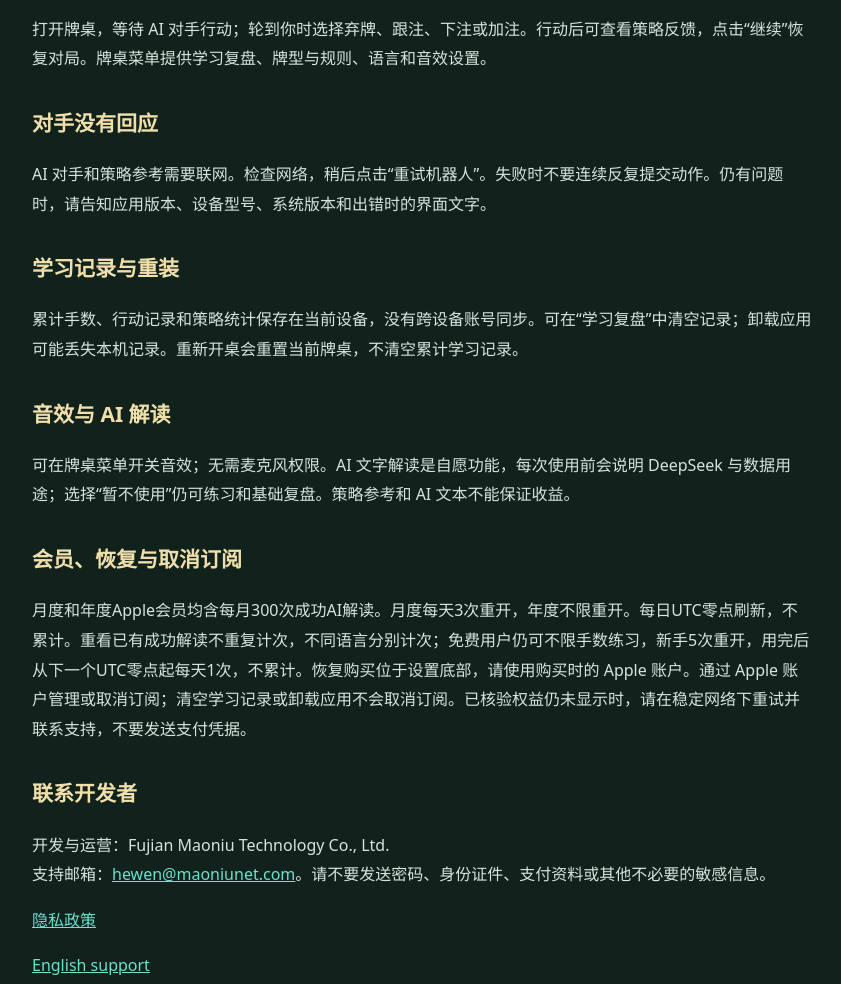
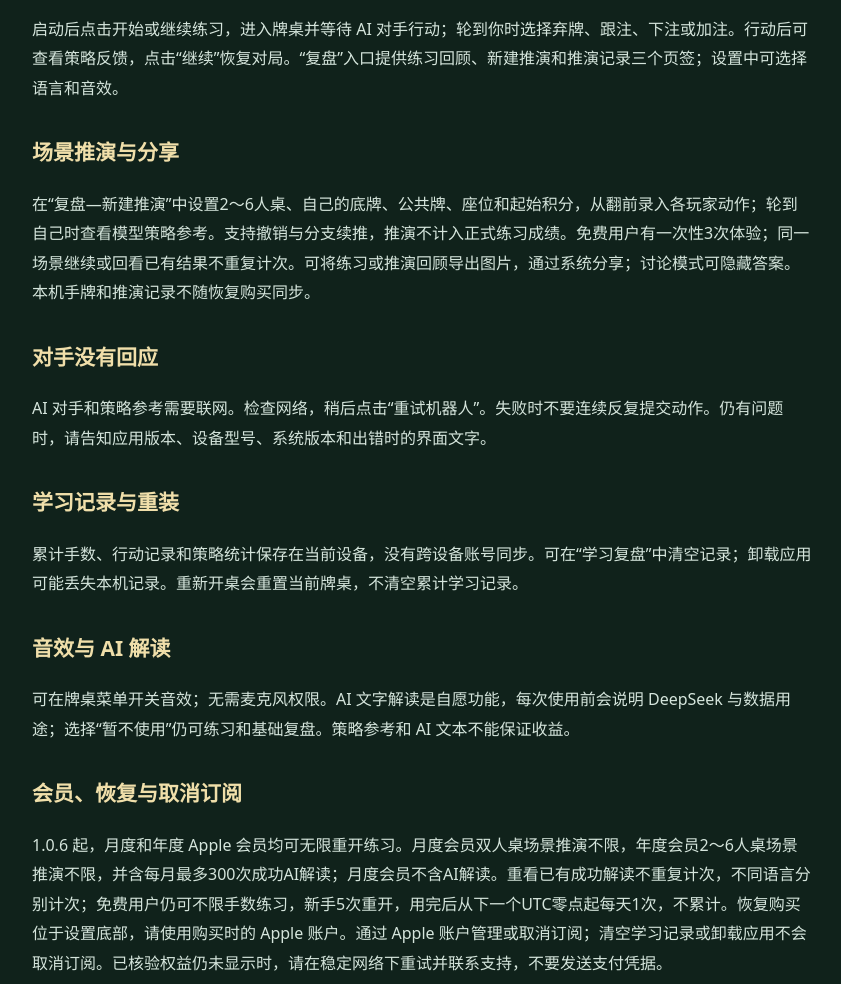
Before and after one commit to heweng001/aipoker-policies, a plain HTML site: page support.html in a window 1280 px wide. Shown: the part 265-1249 px from the top of the page, without its empty margins (218-1059 px from the left). Drawn offline with Linux system fonts and the light colour scheme.

Commit message:
Update scenario support, subscription benefits and privacy for 1.0.6

```diff
--- a/support.html
+++ b/support.html
@@ -1,9 +1,9 @@
 <!doctype html>
 <html lang="zh-CN"><head><meta charset="utf-8"><meta name="viewport" content="width=device-width,initial-scale=1"><title>技术支持 · 德扑 GTO 陪练</title><style>html{color-scheme:dark}body{margin:0;background:#10221b;color:#d5e5dc;font:16px/1.85 system-ui,sans-serif}main{max-width:780px;margin:auto;padding:32px 22px 64px}h1,h2{color:#f0dfaa}h2{font-size:21px;margin-top:30px}a{color:#6ce1ce}</style></head><body><main>
 <h1>德扑 GTO 陪练 · 技术支持</h1><p>与 AI 对手练习德州扑克，查看行动后的策略参考和本机学习复盘。无需注册，筹码没有现金价值；不提供真人对战、充值、提现或现金奖励。</p>
-<h2>如何开始</h2><p>打开牌桌，等待 AI 对手行动；轮到你时选择弃牌、跟注、下注或加注。行动后可查看策略反馈，点击“继续”恢复对局。牌桌菜单提供学习复盘、牌型与规则、语言和音效设置。</p>
-<h2>对手没有回应</h2><p>AI 对手和策略参考需要联网。检查网络，稍后点击“重试机器人”。失败时不要连续反复提交动作。仍有问题时，请告知应用版本、设备型号、系统版本和出错时的界面文字。</p>
+<h2>如何开始</h2><p>启动后点击开始或继续练习，进入牌桌并等待 AI 对手行动；轮到你时选择弃牌、跟注、下注或加注。行动后可查看策略反馈，点击“继续”恢复对局。“复盘”入口提供练习回顾、新建推演和推演记录三个页签；设置中可选择语言和音效。</p>
+<h2>场景推演与分享</h2><p>在“复盘—新建推演”中设置2～6人桌、自己的底牌、公共牌、座位和起始积分，从翻前录入各玩家动作；轮到自己时查看模型策略参考。支持撤销与分支续推，推演不计入正式练习成绩。免费用户有一次性3次体验；同一场景继续或回看已有结果不重复计次。可将练习或推演回顾导出图片，通过系统分享；讨论模式可隐藏答案。本机手牌和推演记录不随恢复购买同步。</p><h2>对手没有回应</h2><p>AI 对手和策略参考需要联网。检查网络，稍后点击“重试机器人”。失败时不要连续反复提交动作。仍有问题时，请告知应用版本、设备型号、系统版本和出错时的界面文字。</p>
 <h2>学习记录与重装</h2><p>累计手数、行动记录和策略统计保存在当前设备，没有跨设备账号同步。可在“学习复盘”中清空记录；卸载应用可能丢失本机记录。重新开桌会重置当前牌桌，不清空累计学习记录。</p>
 <h2>音效与 AI 解读</h2><p>可在牌桌菜单开关音效；无需麦克风权限。AI 文字解读是自愿功能，每次使用前会说明 DeepSeek 与数据用途；选择“暂不使用”仍可练习和基础复盘。策略参考和 AI 文本不能保证收益。</p>
-<h2>会员、恢复与取消订阅</h2><p>月度和年度Apple会员均含每月300次成功AI解读。月度每天3次重开，年度不限重开。每日UTC零点刷新，不累计。重看已有成功解读不重复计次，不同语言分别计次；免费用户仍可不限手数练习，新手5次重开，用完后从下一个UTC零点起每天1次，不累计。恢复购买位于设置底部，请使用购买时的 Apple 账户。通过 Apple 账户管理或取消订阅；清空学习记录或卸载应用不会取消订阅。已核验权益仍未显示时，请在稳定网络下重试并联系支持，不要发送支付凭据。</p><h2>联系开发者</h2><p>开发与运营：Fujian Maoniu Technology Co., Ltd.<br>支持邮箱：<a href="mailto:hewen@maoniunet.com">hewen@maoniunet.com</a>。请不要发送密码、身份证件、支付资料或其他不必要的敏感信息。</p><p><a href="privacy.html">隐私政策</a></p>
+<h2>会员、恢复与取消订阅</h2><p>1.0.6 起，月度和年度 Apple 会员均可无限重开练习。月度会员双人桌场景推演不限，年度会员2～6人桌场景推演不限，并含每月最多300次成功AI解读；月度会员不含AI解读。重看已有成功解读不重复计次，不同语言分别计次；免费用户仍可不限手数练习，新手5次重开，用完后从下一个UTC零点起每天1次，不累计。恢复购买位于设置底部，请使用购买时的 Apple 账户。通过 Apple 账户管理或取消订阅；清空学习记录或卸载应用不会取消订阅。已核验权益仍未显示时，请在稳定网络下重试并联系支持，不要发送支付凭据。</p><h2>联系开发者</h2><p>开发与运营：Fujian Maoniu Technology Co., Ltd.<br>支持邮箱：<a href="mailto:hewen@maoniunet.com">hewen@maoniunet.com</a>。请不要发送密码、身份证件、支付资料或其他不必要的敏感信息。</p><p><a href="privacy.html">隐私政策</a></p>
 <p><a href="support-en.html">English support</a></p></main></body></html>
```
Also changed, not shown: privacy-en.html (+2 -2 lines), privacy.html (+2 -2 lines), support-en.html (+1 -1 lines).
